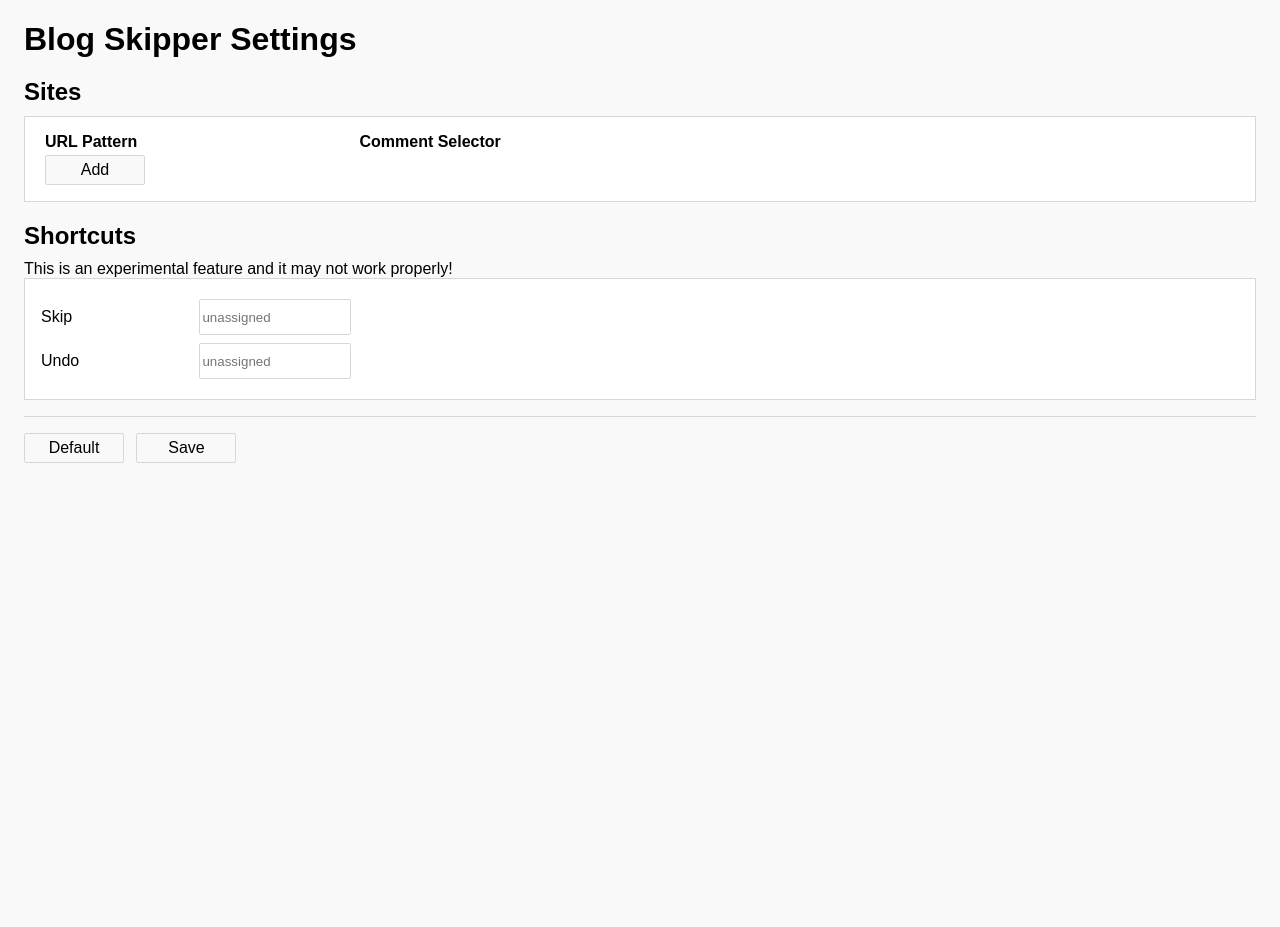
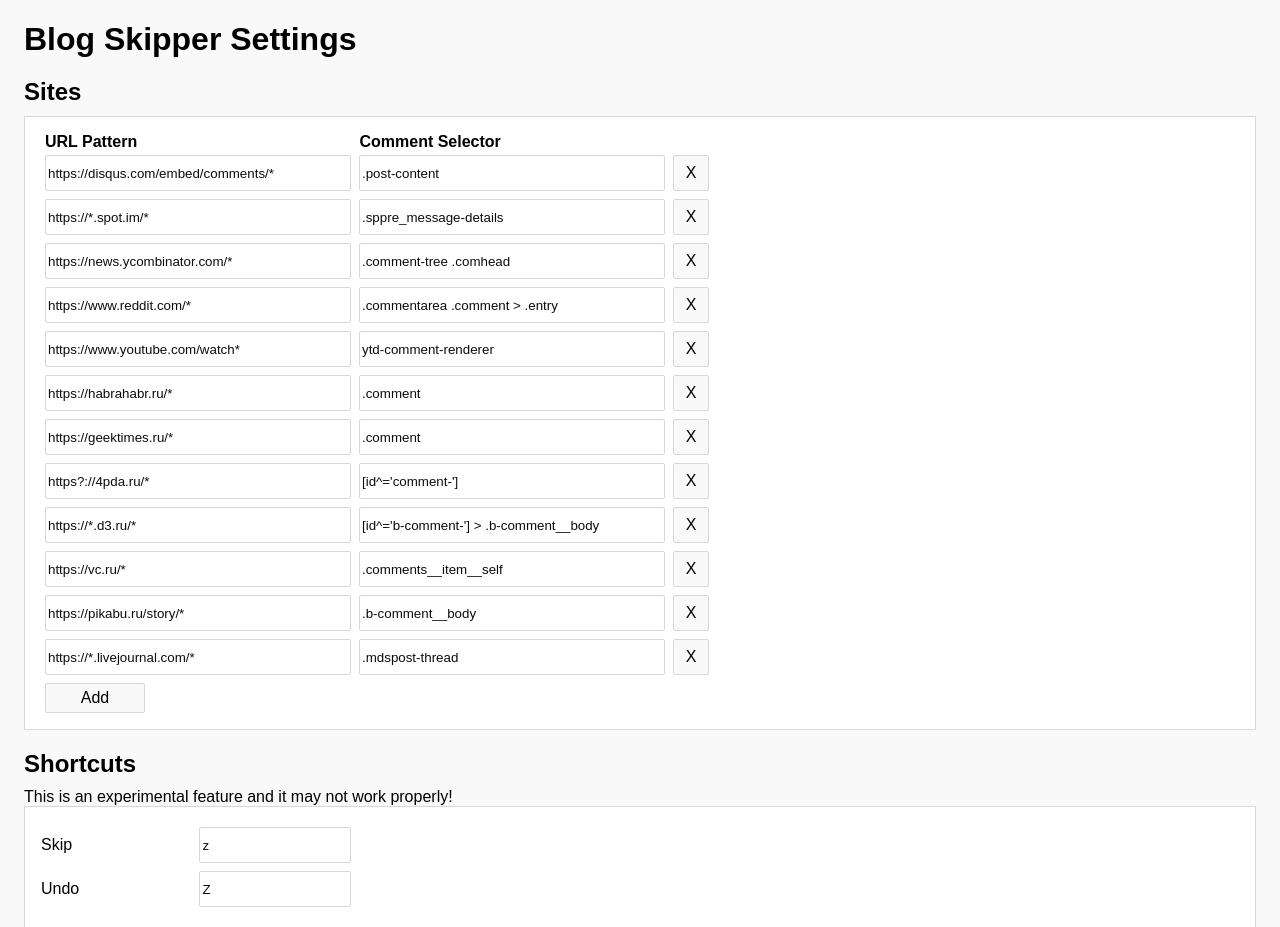
Before and after one commit to ris58h/blog-skipper, a browser extension: page options/options.html in a window 1280 px wide. Shown: the top 927 px of the page. Before the commit the page ends 800 px from the top, so only its background shows below. Drawn offline with Linux system fonts and the light colour scheme.

Commit message:
fix options

```diff
--- a/options/options.html
+++ b/options/options.html
@@ -39,7 +39,7 @@
         <button type="submit">Save</button>
       </div>
     </form>
-    <script src="settings.js"></script>
+    <script src="../settings.js"></script>
     <script src="options.js"></script>
   </div>
   </body>
```
Also changed, not shown: manifest.json.
